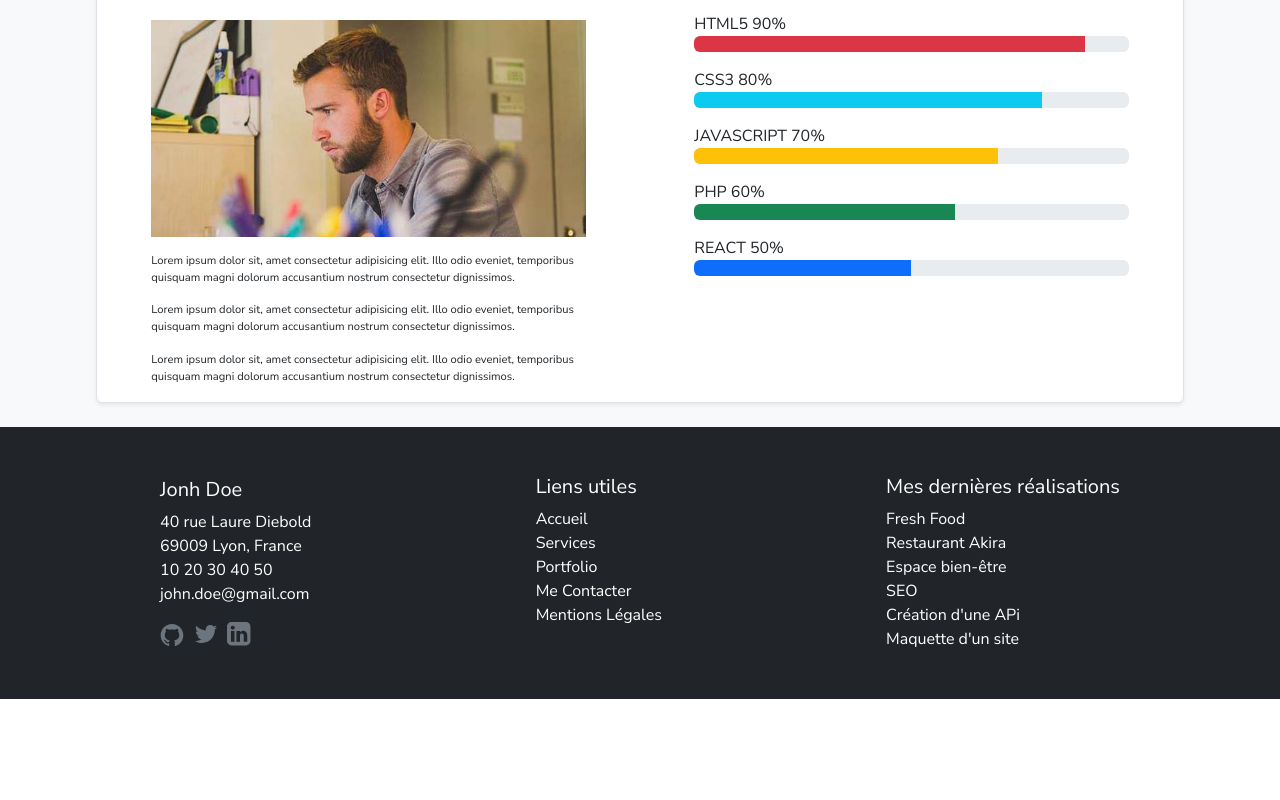
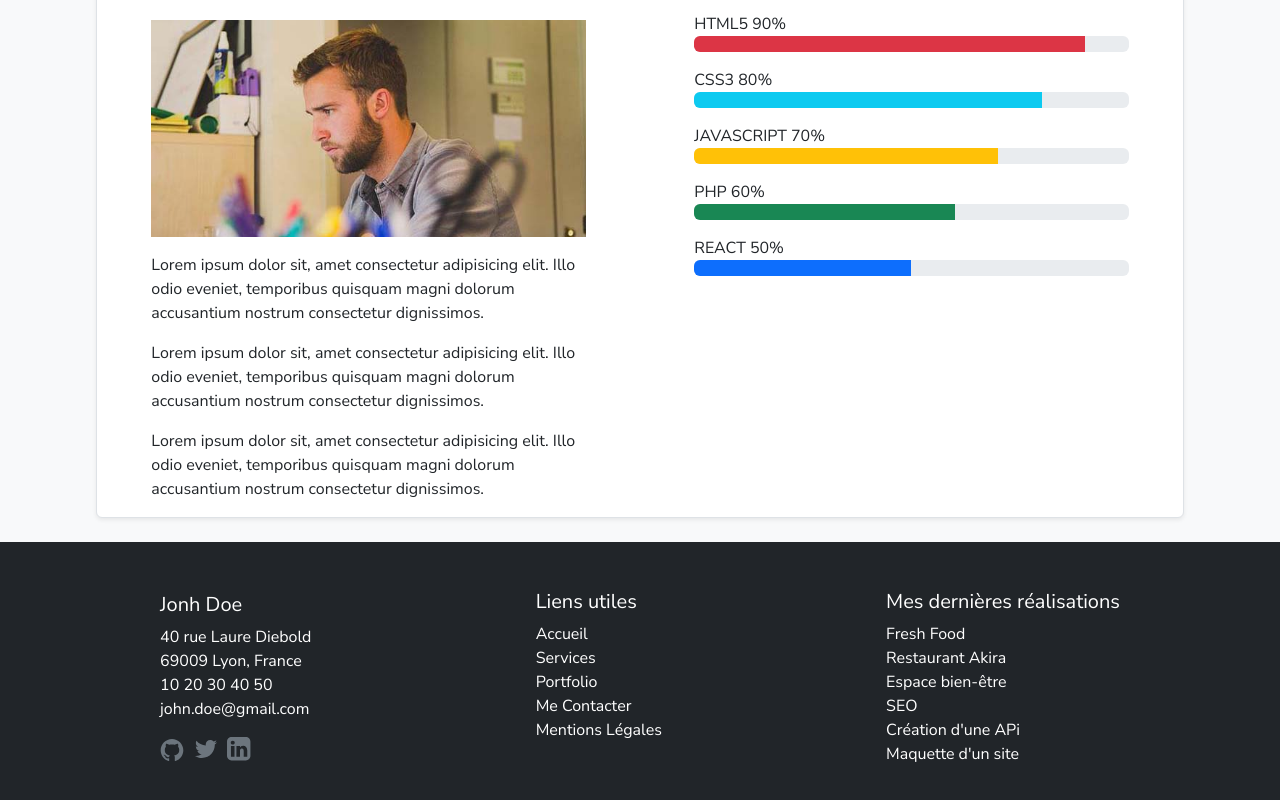
Before and after one commit to Simon69500/Portfolio---ReactJS, a React (Create React App) app: page / in a window 1280 px wide. Shown: the part 716-1516 px from the top of the page. Before the commit the page ends 1415 px from the top, so only its background shows below. Built offline with nearby package versions, Linux system fonts and the light colour scheme; no server answers.

Commit message:
responsive home

```diff
--- a/src/pages/home.jsx
+++ b/src/pages/home.jsx
@@ -30,7 +30,7 @@ return(
         </div>
 
 
-        {/* Contenu du milieu de la page - A propos */}
+        {/* Contenu de la page Article - A propos */}
         <article className="cardArticle card p-4 m-4 shadow-sm d-md-flex flex-md-row justify-content-md-center  p-md-0  mx-auto"
                   style={{boxShadow: '8px 0 12px -6px rgba(108, 117, 125, 0.3)', border: '1px solid #dee2e6'}}
         >
@@ -54,7 +54,7 @@ return(
             </section>
 
 
-            {/* Contenu de fin de la page - Mes compétences */}
+            {/* Contenu de la page Article - Mes compétences */}
             <section className="articleSection d-flex flex-column align-items-start pb-4
                                 d-md-flex flex-md-column align-items-md-center col-md-6 mx-auto
             ">
--- a/src/sass/pages/home.scss
+++ b/src/sass/pages/home.scss
@@ -29,7 +29,6 @@ main {
         .card-title {
             @include font-main-title;
         }
-
     }
   }
 
@@ -39,6 +38,18 @@ main {
     main {
         @include font-main-text;
 
+        .cardArticle {
+            width: 85%;
+
+            .articleSection {
+                width: 40%;
+            }
+
+            p {
+            font-size: 1rem;
+            }
+        }
+
         .card-title {
             @include font-main-title;
         }
```
Lines whose indentation alone changed are shown as unchanged.
